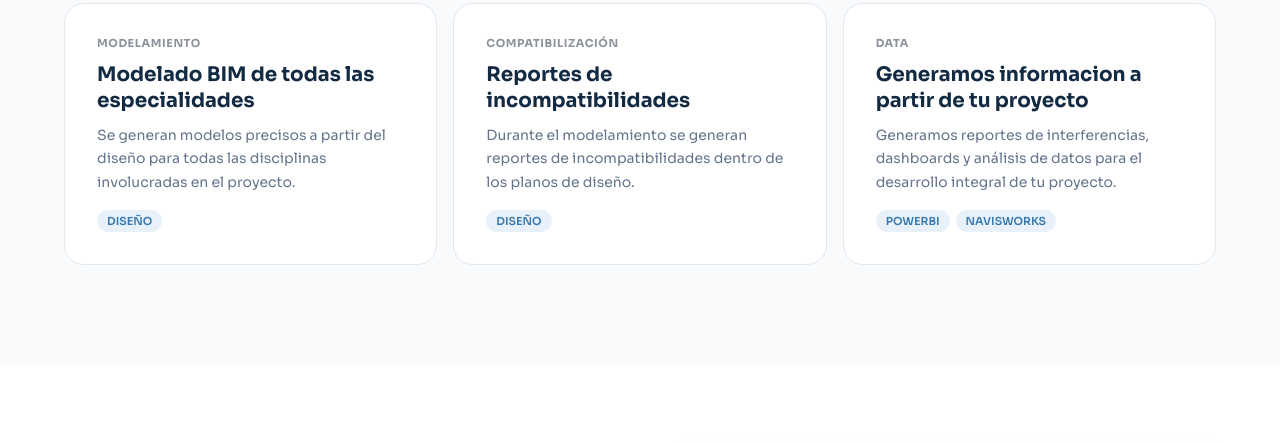
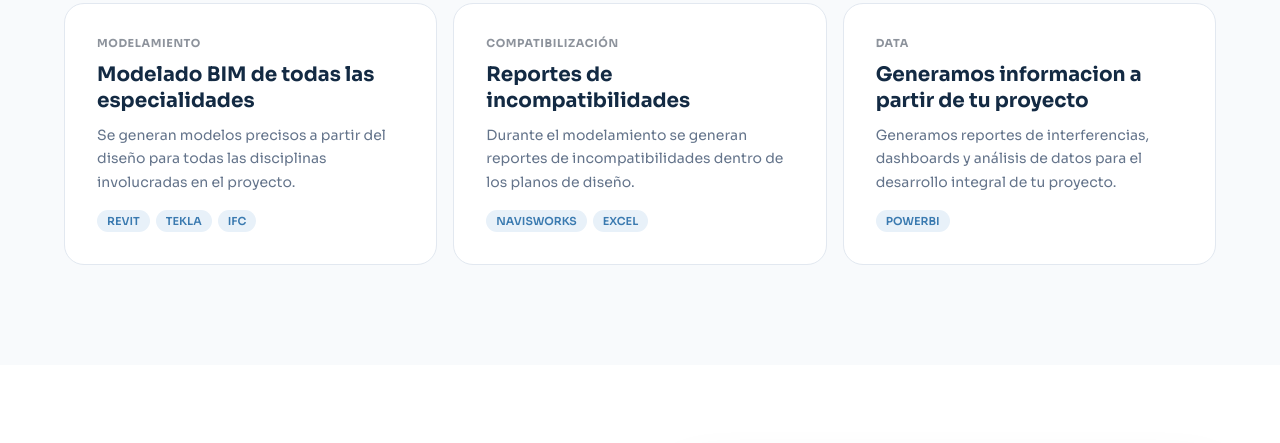
Before and after one commit to rps170799-boop/PrediBuildLandingPage, a website built with Vite: page index.html in a window 1280 px wide. Shown: the part 846-1289 px from the top of the page. Built offline with nearby package versions, Linux system fonts and the light colour scheme; files whose address does not match are found by name.

Commit message:
description

```diff
--- a/index.html
+++ b/index.html
@@ -90,7 +90,9 @@
           <h3>Modelado BIM de todas las especialidades</h3>
           <p>Se generan modelos precisos a partir del diseño para todas las disciplinas involucradas en el proyecto.</p>
           <div class="fcard__tags">
-            <span>DISEÑO</span>
+            <span>REVIT</span>
+            <span>TEKLA</span>
+            <span>IFC</span>
           </div>
         </div>
 
@@ -100,7 +102,8 @@
           <h3>Reportes de incompatibilidades</h3>
           <p>Durante el modelamiento se generan reportes de incompatibilidades dentro de los planos de diseño.</p>
           <div class="fcard__tags">
-            <span>DISEÑO</span>
+            <span>NAVISWORKS</span>
+            <span>EXCEL</span>
 
           </div>
         </div>
@@ -112,7 +115,7 @@
           <p>Generamos reportes de interferencias, dashboards y análisis de datos para el desarrollo integral de tu proyecto.</p>
           <div class="fcard__tags">
             <span>POWERBI</span>
-            <span>NAVISWORKS</span>
+
 
           </div>
         </div>
```
